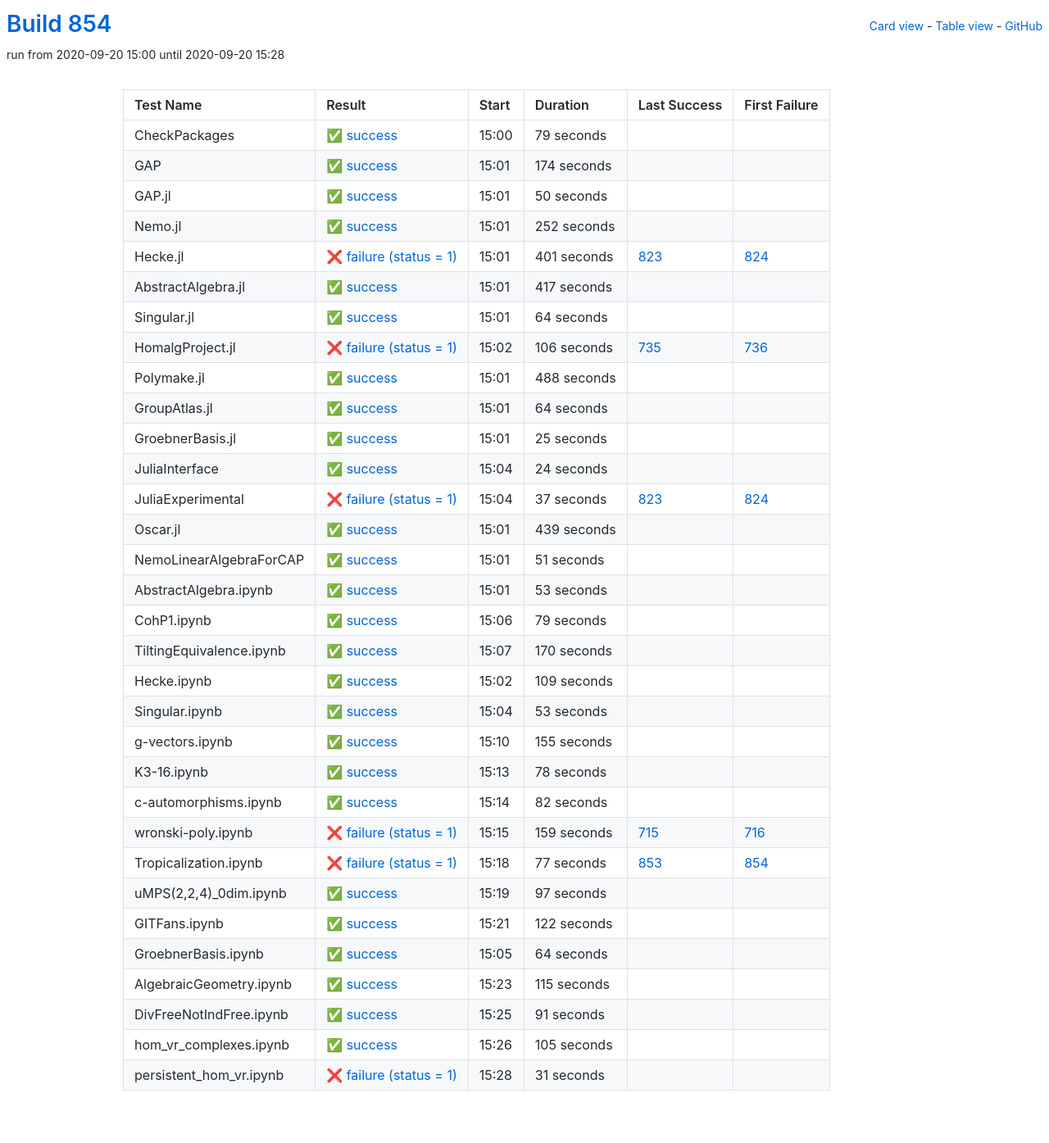
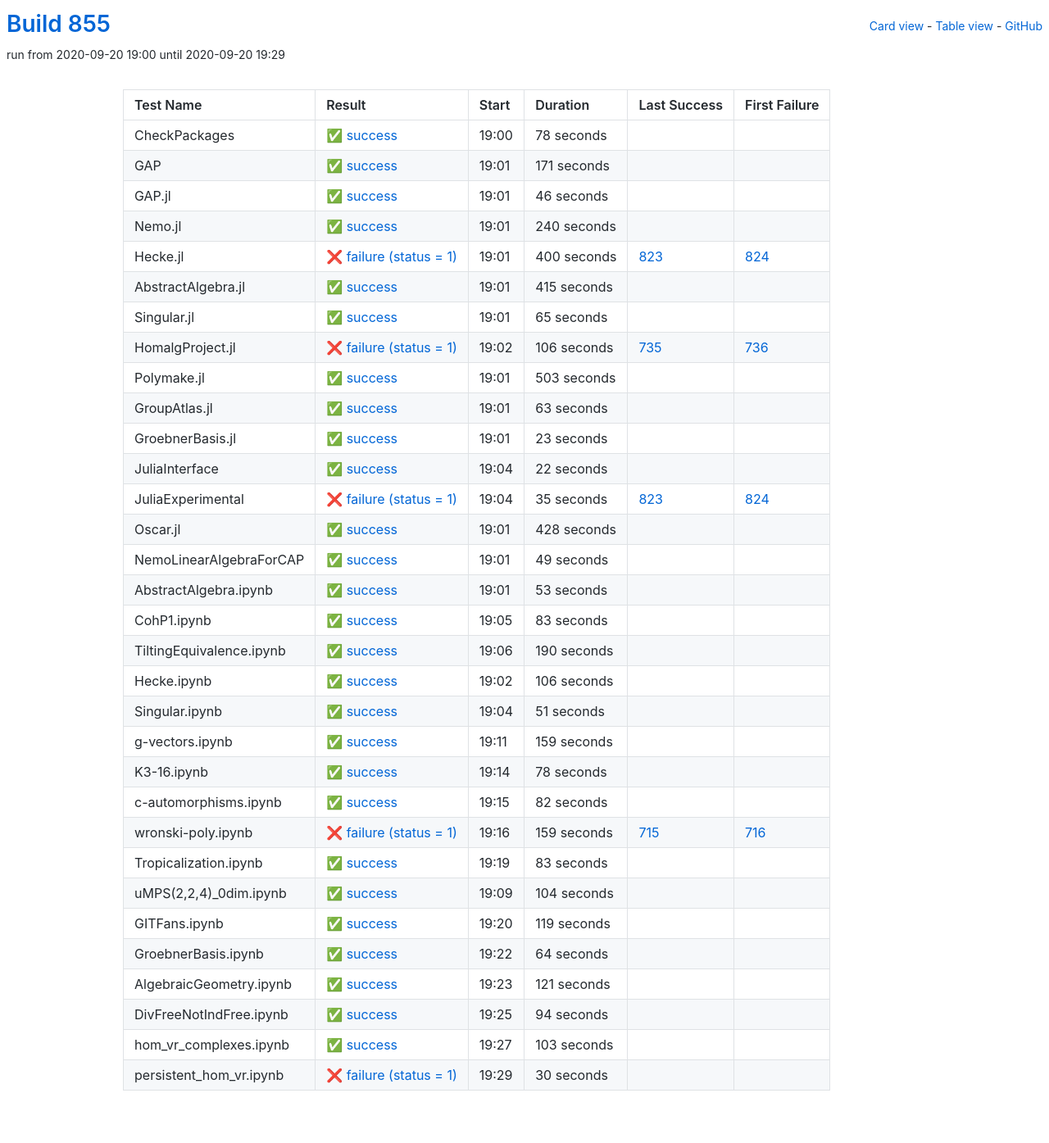
Before and after one commit to oscar-system/oscar-ci-status-stable, a Jekyll site: the page built from table.html, in a window 1280 px wide. Shown: the whole page at 82% size. Built offline with Jekyll 4.4.1, drawn with Linux system fonts in a browser that asks for light colours.

Commit message:
Build #855

```diff
--- a/_data/ci.yml
+++ b/_data/ci.yml
@@ -1,6 +1,6 @@
 ---
-build: 854
-build_url: https://oscarci.mathematik.uni-kl.de/job/oscar-stable/854/
+build: 855
+build_url: https://oscarci.mathematik.uni-kl.de/job/oscar-stable/855/
 job: oscar-stable
 organization: oscar-system
 repo: oscar-ci-status-stable
@@ -8,92 +8,92 @@ repourl: https://github.com/oscar-system/oscar-ci-status-stable
 tests:
 - name: CheckPackages
   id: checkpackages
-  log: https://oscarci.mathematik.uni-kl.de/job/oscar-stable/854/artifact/logs/build-854/CheckPackages.log
-  start: 2020-09-20 15:00
+  log: https://oscarci.mathematik.uni-kl.de/job/oscar-stable/855/artifact/logs/build-855/CheckPackages.log
+  start: 2020-09-20 19:00
   success: true
   exitcode: 0
   status: success
-  duration: 79
+  duration: 78
   last_success: false
   last_success_url:
   first_failure: false
   first_failure_url:
 - name: GAP
   id: gap
-  log: https://oscarci.mathematik.uni-kl.de/job/oscar-stable/854/artifact/logs/build-854/GAP.log
-  start: 2020-09-20 15:01
+  log: https://oscarci.mathematik.uni-kl.de/job/oscar-stable/855/artifact/logs/build-855/GAP.log
+  start: 2020-09-20 19:01
   success: true
   exitcode: 0
   status: success
-  duration: 174
+  duration: 171
   last_success: false
   last_success_url:
   first_failure: false
   first_failure_url:
 - name: GAP.jl
   id: gap-jl
-  log: https://oscarci.mathematik.uni-kl.de/job/oscar-stable/854/artifact/logs/build-854/GAP.jl.log
-  start: 2020-09-20 15:01
+  log: https://oscarci.mathematik.uni-kl.de/job/oscar-stable/855/artifact/logs/build-855/GAP.jl.log
+  start: 2020-09-20 19:01
   success: true
   exitcode: 0
   status: success
-  duration: 50
+  duration: 46
   last_success: false
   last_success_url:
   first_failure: false
   first_failure_url:
 - name: Nemo.jl
   id: nemo-jl
-  log: https://oscarci.mathematik.uni-kl.de/job/oscar-stable/854/artifact/logs/build-854/Nemo.jl.log
-  start: 2020-09-20 15:01
+  log: https://oscarci.mathematik.uni-kl.de/job/oscar-stable/855/artifact/logs/build-855/Nemo.jl.log
+  start: 2020-09-20 19:01
   success: true
   exitcode: 0
   status: success
-  duration: 252
+  duration: 240
   last_success: false
   last_success_url:
   first_failure: false
   first_failure_url:
 - name: Hecke.jl
   id: hecke-jl
-  log: https://oscarci.mathematik.uni-kl.de/job/oscar-stable/854/artifact/logs/build-854/Hecke.jl.log
-  start: 2020-09-20 15:01
+  log: https://oscarci.mathematik.uni-kl.de/job/oscar-stable/855/artifact/logs/build-855/Hecke.jl.log
+  start: 2020-09-20 19:01
   success: false
   exitcode: 1
   status: failure
-  duration: 401
+  duration: 400
   last_success: 823
   last_success_url: https://oscarci.mathematik.uni-kl.de/job/oscar-stable/823/
   first_failure: 824
   first_failure_url: https://oscarci.mathematik.uni-kl.de/job/oscar-stable/824/
 - name: AbstractAlgebra.jl
   id: abstractalgebra-jl
-  log: https://oscarci.mathematik.uni-kl.de/job/oscar-stable/854/artifact/logs/build-854/AbstractAlgebra.jl.log
-  start: 2020-09-20 15:01
+  log: https://oscarci.mathematik.uni-kl.de/job/oscar-stable/855/artifact/logs/build-855/AbstractAlgebra.jl.log
+  start: 2020-09-20 19:01
   success: true
   exitcode: 0
   status: success
-  duration: 417
+  duration: 415
   last_success: false
   last_success_url:
   first_failure: false
   first_failure_url:
 - name: Singular.jl
   id: singular-jl
-  log: https://oscarci.mathematik.uni-kl.de/job/oscar-stable/854/artifact/logs/build-854/Singular.jl.log
-  start: 2020-09-20 15:01
+  log: https://oscarci.mathematik.uni-kl.de/job/oscar-stable/855/artifact/logs/build-855/Singular.jl.log
+  start: 2020-09-20 19:01
   success: true
   exitcode: 0
   status: success
-  duration: 64
+  duration: 65
   last_success: false
   last_success_url:
   first_failure: false
   first_failure_url:
 - name: HomalgProject.jl
   id: homalgproject-jl
-  log: https://oscarci.mathematik.uni-kl.de/job/oscar-stable/854/artifact/logs/build-854/HomalgProject.jl.log
-  start: 2020-09-20 15:02
+  log: https://oscarci.mathematik.uni-kl.de/job/oscar-stable/855/artifact/logs/build-855/HomalgProject.jl.log
+  start: 2020-09-20 19:02
   success: false
   exitcode: 1
   status: failure
@@ -104,92 +104,92 @@ tests:
   first_failure_url: https://oscarci.mathematik.uni-kl.de/job/oscar-stable/736/
 - name: Polymake.jl
   id: polymake-jl
-  log: https://oscarci.mathematik.uni-kl.de/job/oscar-stable/854/artifact/logs/build-854/Polymake.jl.log
-  start: 2020-09-20 15:01
+  log: https://oscarci.mathematik.uni-kl.de/job/oscar-stable/855/artifact/logs/build-855/Polymake.jl.log
+  start: 2020-09-20 19:01
   success: true
   exitcode: 0
   status: success
-  duration: 488
+  duration: 503
   last_success: false
   last_success_url:
   first_failure: false
   first_failure_url:
 - name: GroupAtlas.jl
   id: groupatlas-jl
-  log: https://oscarci.mathematik.uni-kl.de/job/oscar-stable/854/artifact/logs/build-854/GroupAtlas.jl.log
-  start: 2020-09-20 15:01
+  log: https://oscarci.mathematik.uni-kl.de/job/oscar-stable/855/artifact/logs/build-855/GroupAtlas.jl.log
+  start: 2020-09-20 19:01
   success: true
   exitcode: 0
   status: success
-  duration: 64
+  duration: 63
   last_success: false
   last_success_url:
   first_failure: false
   first_failure_url:
 - name: GroebnerBasis.jl
   id: groebnerbasis-jl
-  log: https://oscarci.mathematik.uni-kl.de/job/oscar-stable/854/artifact/logs/build-854/GroebnerBasis.jl.log
-  start: 2020-09-20 15:01
+  log: https://oscarci.mathematik.uni-kl.de/job/oscar-stable/855/artifact/logs/build-855/GroebnerBasis.jl.log
+  start: 2020-09-20 19:01
   success: true
   exitcode: 0
   status: success
-  duration: 25
+  duration: 23
   last_success: false
   last_success_url:
   first_failure: false
   first_failure_url:
 - name: JuliaInterface
   id: juliainterface
-  log: https://oscarci.mathematik.uni-kl.de/job/oscar-stable/854/artifact/logs/build-854/JuliaInterface.log
-  start: 2020-09-20 15:04
+  log: https://oscarci.mathematik.uni-kl.de/job/oscar-stable/855/artifact/logs/build-855/JuliaInterface.log
+  start: 2020-09-20 19:04
   success: true
   exitcode: 0
   status: success
-  duration: 24
+  duration: 22
   last_success: false
   last_success_url:
   first_failure: false
   first_failure_url:
 - name: JuliaExperimental
   id: juliaexperimental
-  log: https://oscarci.mathematik.uni-kl.de/job/oscar-stable/854/artifact/logs/build-854/JuliaExperimental.log
-  start: 2020-09-20 15:04
+  log: https://oscarci.mathematik.uni-kl.de/job/oscar-stable/855/artifact/logs/build-855/JuliaExperimental.log
+  start: 2020-09-20 19:04
   success: false
   exitcode: 1
   status: failure
-  duration: 37
+  duration: 35
   last_success: 823
   last_success_url: https://oscarci.mathematik.uni-kl.de/job/oscar-stable/823/
   first_failure: 824
   first_failure_url: https://oscarci.mathematik.uni-kl.de/job/oscar-stable/824/
 - name: Oscar.jl
   id: oscar-jl
-  log: https://oscarci.mathematik.uni-kl.de/job/oscar-stable/854/artifact/logs/build-854/Oscar.jl.log
-  start: 2020-09-20 15:01
+  log: https://oscarci.mathematik.uni-kl.de/job/oscar-stable/855/artifact/logs/build-855/Oscar.jl.log
+  start: 2020-09-20 19:01
   success: true
   exitcode: 0
   status: success
-  duration: 439
+  duration: 428
   last_success: false
   last_success_url:
   first_failure: false
   first_failure_url:
 - name: NemoLinearAlgebraForCAP
   id: nemolinearalgebraforcap
-  log: https://oscarci.mathematik.uni-kl.de/job/oscar-stable/854/artifact/logs/build-854/NemoLinearAlgebraForCAP.log
-  start: 2020-09-20 15:01
+  log: https://oscarci.mathematik.uni-kl.de/job/oscar-stable/855/artifact/logs/build-855/NemoLinearAlgebraForCAP.log
+  start: 2020-09-20 19:01
   success: true
   exitcode: 0
   status: success
-  duration: 51
+  duration: 49
   last_success: false
   last_success_url:
   first_failure: false
   first_failure_url:
 - name: AbstractAlgebra.ipynb
   id: abstractalgebra-ipynb
-  log: https://oscarci.mathematik.uni-kl.de/job/oscar-stable/854/artifact/logs/build-854/AbstractAlgebra.ipynb.log
-  start: 2020-09-20 15:01
+  log: https://oscarci.mathematik.uni-kl.de/job/oscar-stable/855/artifact/logs/build-855/AbstractAlgebra.ipynb.log
+  start: 2020-09-20 19:01
   success: true
   exitcode: 0
   status: success
@@ -200,68 +200,68 @@ tests:
   first_failure_url:
 - name: CohP1.ipynb
   id: cohp1-ipynb
-  log: https://oscarci.mathematik.uni-kl.de/job/oscar-stable/854/artifact/logs/build-854/CohP1.ipynb.log
-  start: 2020-09-20 15:06
+  log: https://oscarci.mathematik.uni-kl.de/job/oscar-stable/855/artifact/logs/build-855/CohP1.ipynb.log
+  start: 2020-09-20 19:05
   success: true
   exitcode: 0
   status: success
-  duration: 79
+  duration: 83
   last_success: false
   last_success_url:
   first_failure: false
   first_failure_url:
 - name: TiltingEquivalence.ipynb
   id: tiltingequivalence-ipynb
-  log: https://oscarci.mathematik.uni-kl.de/job/oscar-stable/854/artifact/logs/build-854/TiltingEquivalence.ipynb.log
-  start: 2020-09-20 15:07
+  log: https://oscarci.mathematik.uni-kl.de/job/oscar-stable/855/artifact/logs/build-855/TiltingEquivalence.ipynb.log
+  start: 2020-09-20 19:06
   success: true
   exitcode: 0
   status: success
-  duration: 170
+  duration: 190
   last_success: false
   last_success_url:
   first_failure: false
   first_failure_url:
 - name: Hecke.ipynb
   id: hecke-ipynb
-  log: https://oscarci.mathematik.uni-kl.de/job/oscar-stable/854/artifact/logs/build-854/Hecke.ipynb.log
-  start: 2020-09-20 15:02
+  log: https://oscarci.mathematik.uni-kl.de/job/oscar-stable/855/artifact/logs/build-855/Hecke.ipynb.log
+  start: 2020-09-20 19:02
   success: true
   exitcode: 0
   status: success
-  duration: 109
+  duration: 106
   last_success: false
   last_success_url:
   first_failure: false
   first_failure_url:
 - name: Singular.ipynb
   id: singular-ipynb
-  log: https://oscarci.mathematik.uni-kl.de/job/oscar-stable/854/artifact/logs/build-854/Singular.ipynb.log
-  start: 2020-09-20 15:04
+  log: https://oscarci.mathematik.uni-kl.de/job/oscar-stable/855/artifact/logs/build-855/Singular.ipynb.log
+  start: 2020-09-20 19:04
   success: true
   exitcode: 0
   status: success
-  duration: 53
+  duration: 51
   last_success: false
   last_success_url:
   first_failure: false
   first_failure_url:
 - name: g-vectors.ipynb
   id: g-vectors-ipynb
-  log: https://oscarci.mathematik.uni-kl.de/job/oscar-stable/854/artifact/logs/build-854/g-vectors.ipynb.log
-  start: 2020-09-20 15:10
+  log: https://oscarci.mathematik.uni-kl.de/job/oscar-stable/855/artifact/logs/build-855/g-vectors.ipynb.log
+  start: 2020-09-20 19:11
   success: true
   exitcode: 0
   status: success
-  duration: 155
+  duration: 159
   last_success: false
   last_success_url:
   first_failure: false
   first_failure_url:
 - name: K3-16.ipynb
   id: k3-16-ipynb
-  log: https://oscarci.mathematik.uni-kl.de/job/oscar-stable/854/artifact/logs/build-854/K3-16.ipynb.log
-  start: 2020-09-20 15:13
+  log: https://oscarci.mathematik.uni-kl.de/job/oscar-stable/855/artifact/logs/build-855/K3-16.ipynb.log
+  start: 2020-09-20 19:14
   success: true
   exitcode: 0
   status: success
@@ -272,8 +272,8 @@ tests:
   first_failure_url:
 - name: c-automorphisms.ipynb
   id: c-automorphisms-ipynb
-  log: https://oscarci.mathematik.uni-kl.de/job/oscar-stable/854/artifact/logs/build-854/c-automorphisms.ipynb.log
-  start: 2020-09-20 15:14
+  log: https://oscarci.mathematik.uni-kl.de/job/oscar-stable/855/artifact/logs/build-855/c-automorphisms.ipynb.log
+  start: 2020-09-20 19:15
   success: true
   exitcode: 0
   status: success
@@ -284,8 +284,8 @@ tests:
   first_failure_url:
 - name: wronski-poly.ipynb
   id: wronski-poly-ipynb
-  log: https://oscarci.mathematik.uni-kl.de/job/oscar-stable/854/artifact/logs/build-854/wronski-poly.ipynb.log
-  start: 2020-09-20 15:15
+  log: https://oscarci.mathematik.uni-kl.de/job/oscar-stable/855/artifact/logs/build-855/wronski-poly.ipynb.log
+  start: 2020-09-20 19:16
   success: false
   exitcode: 1
   status: failure
@@ -296,44 +296,44 @@ tests:
   first_failure_url: https://oscarci.mathematik.uni-kl.de/job/oscar-stable/716/
 - name: Tropicalization.ipynb
   id: tropicalization-ipynb
-  log: https://oscarci.mathematik.uni-kl.de/job/oscar-stable/854/artifact/logs/build-854/Tropicalization.ipynb.log
-  start: 2020-09-20 15:18
-  success: false
-  exitcode: 1
-  status: failure
-  duration: 77
-  last_success: 853
-  last_success_url: https://oscarci.mathematik.uni-kl.de/job/oscar-stable/853/
-  first_failure: 854
-  first_failure_url: https://oscarci.mathematik.uni-kl.de/job/oscar-stable/854/
-- name: uMPS(2,2,4)_0dim.ipynb
-  id: umps-2-2-4-0dim-ipynb
-  log: https://oscarci.mathematik.uni-kl.de/job/oscar-stable/854/artifact/logs/build-854/uMPS-2-2-4-_0dim.ipynb.log
-  start: 2020-09-20 15:19
+  log: https://oscarci.mathematik.uni-kl.de/job/oscar-stable/855/artifact/logs/build-855/Tropicalization.ipynb.log
+  start: 2020-09-20 19:19
   success: true
   exitcode: 0
   status: success
-  duration: 97
+  duration: 83
+  last_success: false
+  last_success_url:
+  first_failure: false
+  first_failure_url:
+- name: uMPS(2,2,4)_0dim.ipynb
+  id: umps-2-2-4-0dim-ipynb
+  log: https://oscarci.mathematik.uni-kl.de/job/oscar-stable/855/artifact/logs/build-855/uMPS-2-2-4-_0dim.ipynb.log
+  start: 2020-09-20 19:09
+  success: true
+  exitcode: 0
+  status: success
+  duration: 104
   last_success: false
   last_success_url:
   first_failure: false
   first_failure_url:
 - name: GITFans.ipynb
   id: gitfans-ipynb
-  log: https://oscarci.mathematik.uni-kl.de/job/oscar-stable/854/artifact/logs/build-854/GITFans.ipynb.log
-  start: 2020-09-20 15:21
+  log: https://oscarci.mathematik.uni-kl.de/job/oscar-stable/855/artifact/logs/build-855/GITFans.ipynb.log
+  start: 2020-09-20 19:20
   success: true
   exitcode: 0
   status: success
-  duration: 122
+  duration: 119
   last_success: false
   last_success_url:
   first_failure: false
   first_failure_url:
 - name: GroebnerBasis.ipynb
   id: groebnerbasis-ipynb
-  log: https://oscarci.mathematik.uni-kl.de/job/oscar-stable/854/artifact/logs/build-854/GroebnerBasis.ipynb.log
-  start: 2020-09-20 15:05
+  log: https://oscarci.mathematik.uni-kl.de/job/oscar-stable/855/artifact/logs/build-855/GroebnerBasis.ipynb.log
+  start: 2020-09-20 19:22
   success: true
   exitcode: 0
   status: success
@@ -344,48 +344,48 @@ tests:
   first_failure_url:
 - name: AlgebraicGeometry.ipynb
   id: algebraicgeometry-ipynb
-  log: https://oscarci.mathematik.uni-kl.de/job/oscar-stable/854/artifact/logs/build-854/AlgebraicGeometry.ipynb.log
-  start: 2020-09-20 15:23
+  log: https://oscarci.mathematik.uni-kl.de/job/oscar-stable/855/artifact/logs/build-855/AlgebraicGeometry.ipynb.log
+  start: 2020-09-20 19:23
   success: true
   exitcode: 0
   status: success
-  duration: 115
+  duration: 121
   last_success: false
   last_success_url:
   first_failure: false
   first_failure_url:
 - name: DivFreeNotIndFree.ipynb
   id: divfreenotindfree-ipynb
-  log: https://oscarci.mathematik.uni-kl.de/job/oscar-stable/854/artifact/logs/build-854/DivFreeNotIndFree.ipynb.log
-  start: 2020-09-20 15:25
+  log: https://oscarci.mathematik.uni-kl.de/job/oscar-stable/855/artifact/logs/build-855/DivFreeNotIndFree.ipynb.log
+  start: 2020-09-20 19:25
   success: true
   exitcode: 0
   status: success
-  duration: 91
+  duration: 94
   last_success: false
   last_success_url:
   first_failure: false
   first_failure_url:
 - name: hom_vr_complexes.ipynb
   id: hom-vr-complexes-ipynb
-  log: https://oscarci.mathematik.uni-kl.de/job/oscar-stable/854/artifact/logs/build-854/hom_vr_complexes.ipynb.log
-  start: 2020-09-20 15:26
+  log: https://oscarci.mathematik.uni-kl.de/job/oscar-stable/855/artifact/logs/build-855/hom_vr_complexes.ipynb.log
+  start: 2020-09-20 19:27
   success: true
   exitcode: 0
   status: success
-  duration: 105
+  duration: 103
   last_success: false
   last_success_url:
   first_failure: false
   first_failure_url:
 - name: persistent_hom_vr.ipynb
   id: persistent-hom-vr-ipynb
-  log: https://oscarci.mathematik.uni-kl.de/job/oscar-stable/854/artifact/logs/build-854/persistent_hom_vr.ipynb.log
-  start: 2020-09-20 15:28
+  log: https://oscarci.mathematik.uni-kl.de/job/oscar-stable/855/artifact/logs/build-855/persistent_hom_vr.ipynb.log
+  start: 2020-09-20 19:29
   success: false
   exitcode: 1
   status: failure
-  duration: 31
+  duration: 30
   last_success: false
   last_success_url:
   first_failure: false
```
Also changed, not shown: README.md.
